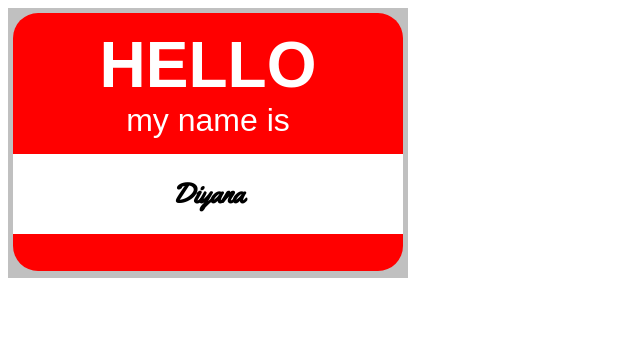
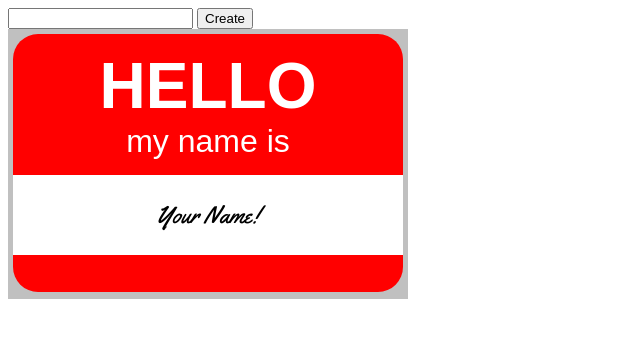
Before and after one commit to diyanamendoza/lab-02a-name-tag, a plain HTML site: page index.html in a window 1280 px wide. Shown: the whole page, without its empty margins (0-640 px from the left). Drawn offline with Linux system fonts and the light colour scheme.

Commit message:
Add html in prep for interaction

```diff
--- a/index.html
+++ b/index.html
@@ -8,16 +8,20 @@
     <link rel="preconnect" href="https://fonts.googleapis.com">
 <link rel="preconnect" href="https://fonts.gstatic.com" crossorigin>
 <link href="https://fonts.googleapis.com/css2?family=Yellowtail&display=swap" rel="stylesheet">
-    <title>Document</title>
+    <title>Nametag</title>
 </head>
 <body>
+    <div class="interact">
+        <input id="username" />
+        <button id="button">Create</button>
+    </div>
     <div class="box">
         <header>
         <div class="hello">HELLO</div>
         <div class="my">my name is</div>
         </header>
         <main>
-        <h3>Diyana</h3>
+        <div class="displayname" id="displayname">Your Name!</div>
         </main>
         <footer>
         </footer>
--- a/style.css
+++ b/style.css
@@ -3,10 +3,6 @@
 }
 
 .box {
-    /* display:flex;
-    justify-content:center;
-    align-items: center;
-    flex-direction:column; */
     background-color: rgb(192, 192, 192);
     width: 400px;
     height: 270px;
```
